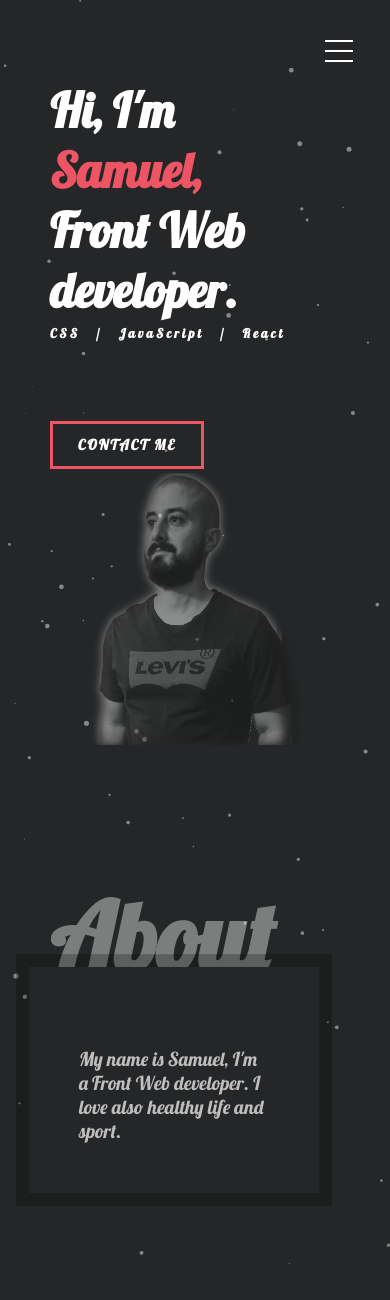
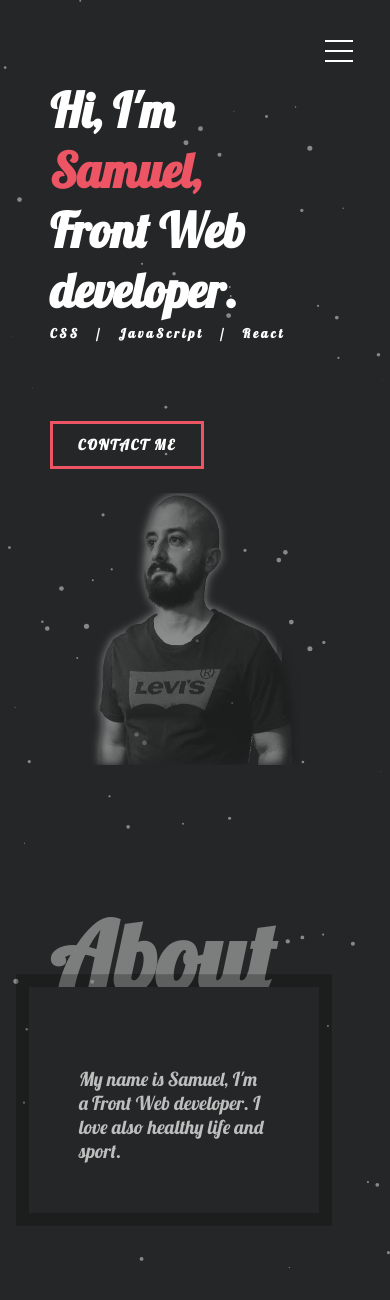
Before and after one commit to Classiclegend98/Portfolio, a PHP site: page / in a window 390 px wide. Shown: the top 1300 px of the page. Run offline with PHP 8.4, Linux system fonts and the light colour scheme; some libraries are stand-ins or nearby versions.

Commit message:
profil picture

```diff
--- a/css/style.css
+++ b/css/style.css
@@ -736,7 +736,7 @@ body.light footer p {
   .profile-image img {
     max-width: 210px;
     height: auto;
-    margin-top: 50px;
+    margin-top: 70px;
     border: none;
     opacity: 0.5;
   }
```
